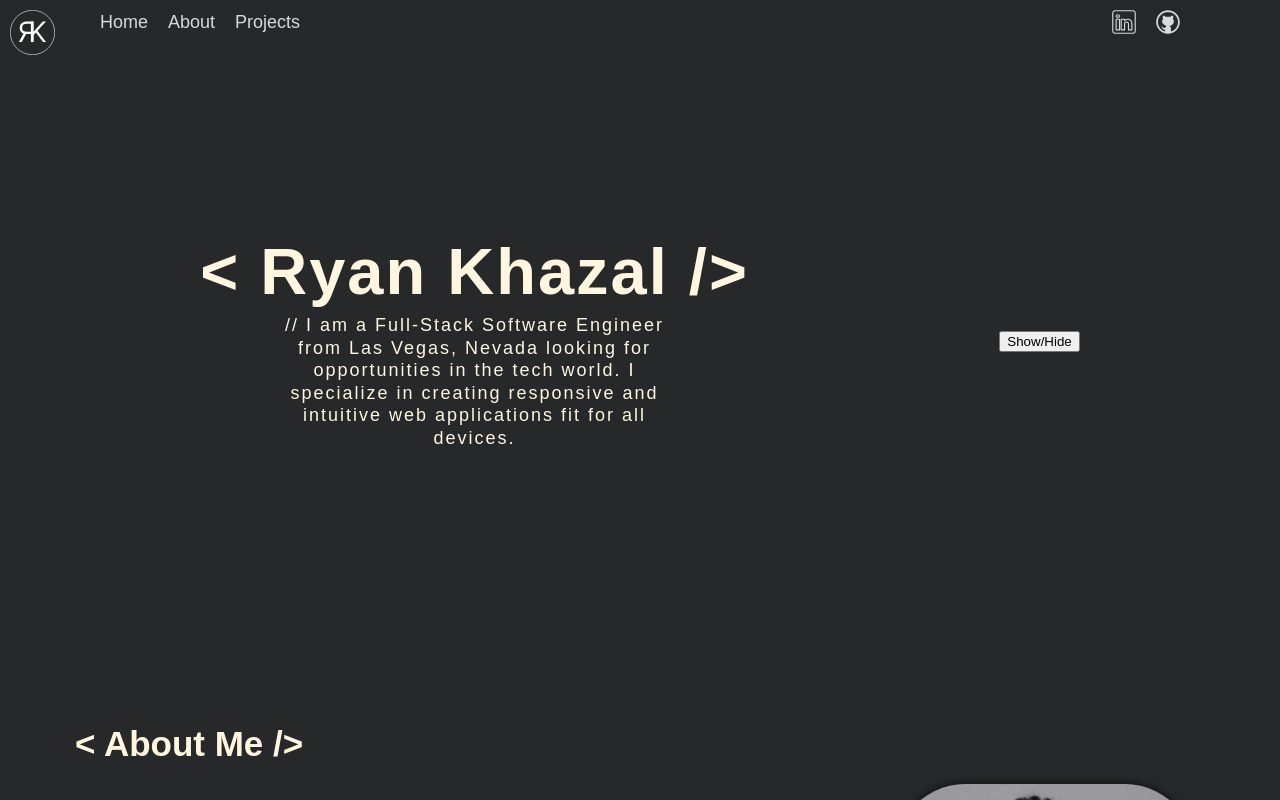
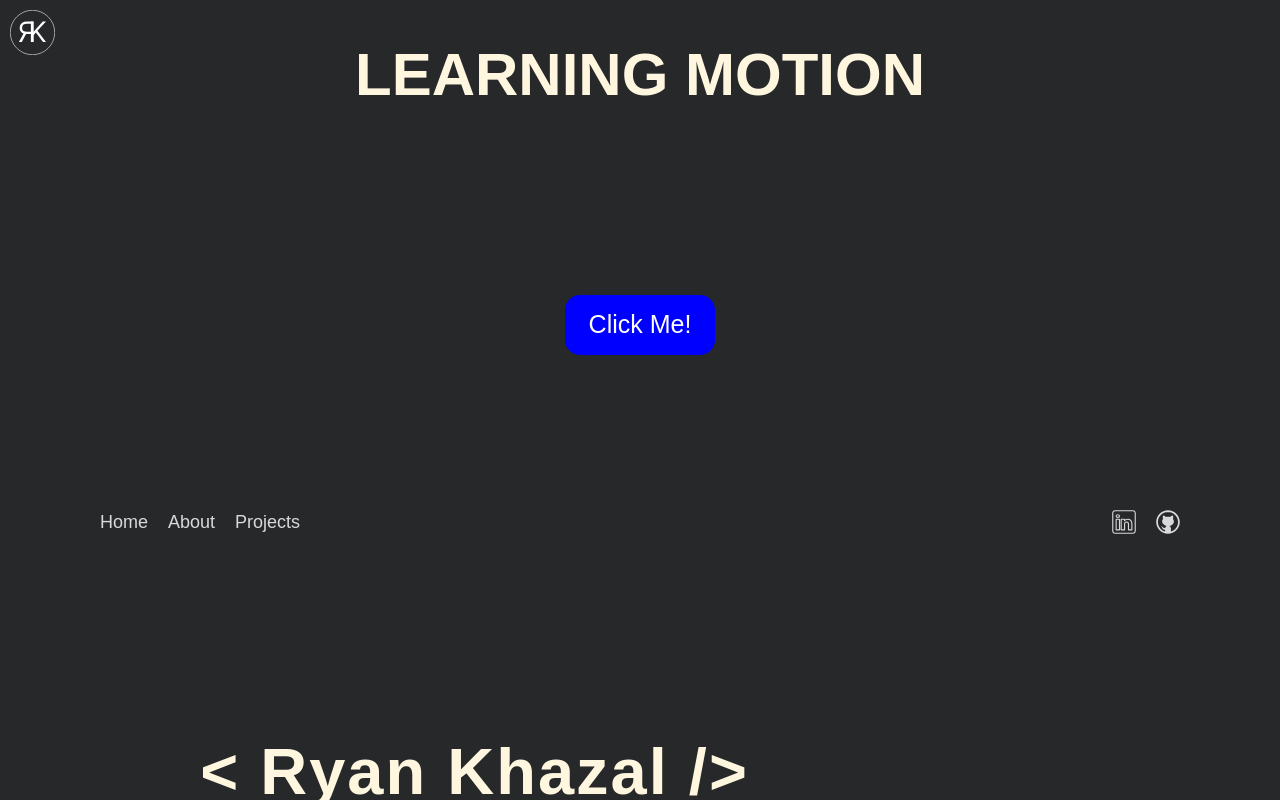
Before and after one commit to Bouderton/about-me, a React (Vite) app in the folder About-Me/: page / in a window 1280 px wide. Shown: the top 800 px of the page. Built offline with nearby package versions, Linux system fonts and the light colour scheme.

Commit message:
add-motion-section

```diff
--- a/About-Me/src/components/App/App.jsx
+++ b/About-Me/src/components/App/App.jsx
@@ -7,11 +7,13 @@ import About from "../About/About";
 import Skills from "../Skills/Skills";
 import Projects from "../Projects/Projects";
 import Contact from "../Contact/Contact";
+import Motion from "../Motion/Motion";
 
 function App() {
   return (
     <div className="page">
       {/* DONT FORGET TO BOLD IMPORTANT TEXT */}
+      <Motion />
       <Header />
       <About />
       <Skills />
--- /dev/null
+++ b/About-Me/src/components/Motion/Motion.css
@@ -0,0 +1,12 @@
+.mobutton {
+  outline: none;
+  border: none;
+  border-radius: 15px;
+  background: blue;
+  color: white;
+  font-size: 25px;
+  padding: 10px;
+  width: 150px;
+  height: 60px;
+  margin: 0 auto;
+}
--- /dev/null
+++ b/About-Me/src/components/Motion/Motion.jsx
@@ -0,0 +1,21 @@
+import "./Motion.css";
+import { useState } from "react";
+import { motion, AnimatePresence, MotionConfig } from "motion/react";
+
+const Motion = () => {
+  return (
+    <div
+      style={{
+        display: "grid",
+        justifyContent: "center",
+        height: "500px",
+        // gap: "0.8rem",
+      }}
+    >
+      <h1 style={{ fontSize: "60px" }}>LEARNING MOTION</h1>
+      <motion.button className="mobutton">Click Me!</motion.button>
+    </div>
+  );
+};
+
+export default Motion;
```
